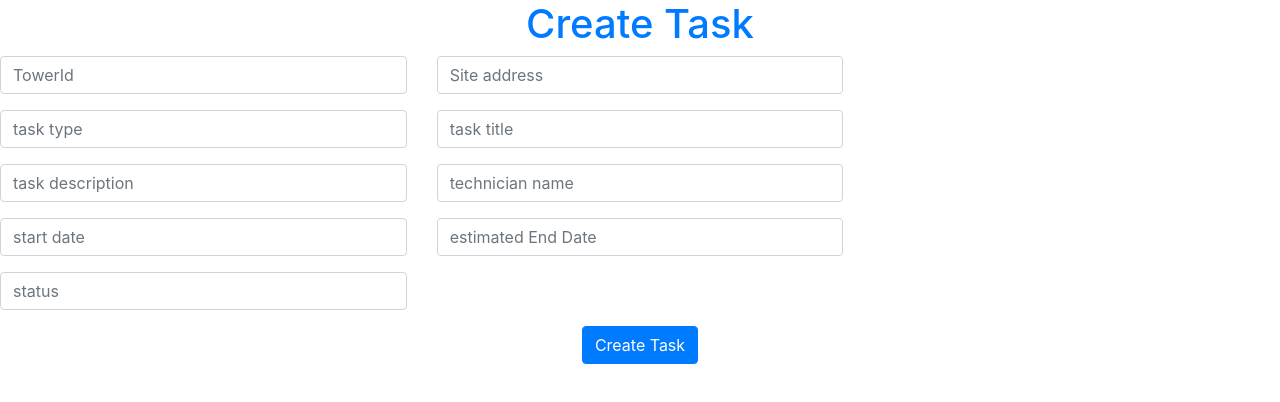
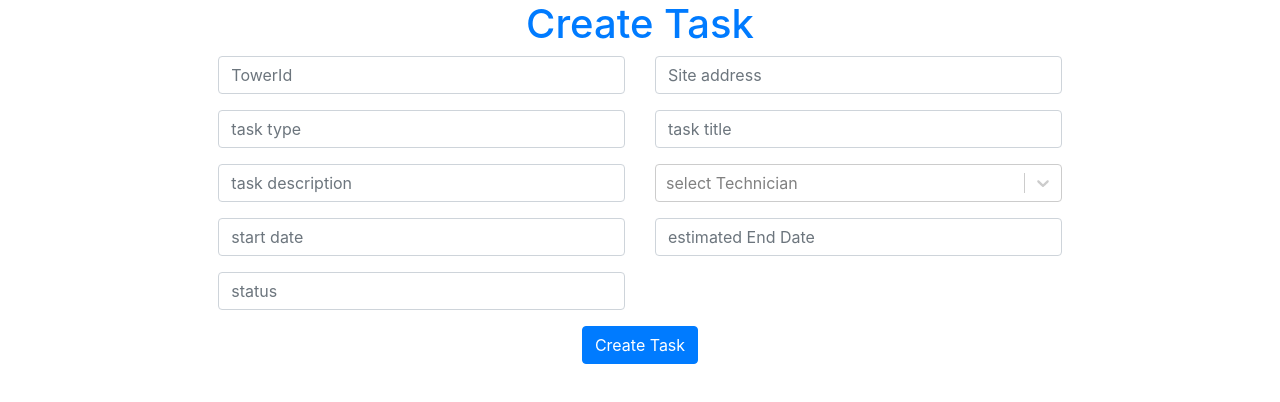
Before and after one commit to nishant827/TMS-POC-Frontend, a React (Create React App) app: page /createtask in a window 1280 px wide. Shown: the top 402 px of the page. Built offline with nearby package versions, Linux system fonts and the light colour scheme.

Commit message:
fixed select

```diff
--- a/src/Tasks/Components/CreateTask/CreateTaskPage.js
+++ b/src/Tasks/Components/CreateTask/CreateTaskPage.js
@@ -2,6 +2,7 @@ import React, { Fragment, useState } from "react";
 import { Link } from "react-router-dom";
 import { Row, Col } from "react-bootstrap";
 import Alert from "react-bootstrap/Alert";
+import Select from 'react-select';
 
 const CreateTaskPage = () => {
   const [formData, setFormData] = useState({
@@ -10,13 +11,17 @@ const CreateTaskPage = () => {
     taskType: "",
     taskTitle: "",
     taskDescription: "",
-    technicianName: "",
+    technicianName: null,
+    technicians: [
+      { value: 'sam', label:'Sam' },
+      { value: 'Smith', label: 'Smith'},
+      {value: 'Karen', label: 'Karen'}],
     startDate: "",
     estimatedEndDate: "",
     status: "",
   });
 
-  const { towerId, address, taskType, taskTitle, taskDescription, technicianName, startDate, estimatedEndDate, status } = formData;
+  const { towerId, address, taskType, taskTitle, taskDescription, technicianName, technicians,startDate, estimatedEndDate, status } = formData;
 
   const onChange = (e) => {
     setFormData({ ...formData, [e.target.name]: e.target.value });
@@ -27,13 +32,18 @@ const CreateTaskPage = () => {
       console.log( towerId, address, taskType, taskTitle, taskDescription, technicianName, startDate, estimatedEndDate, status);
       alert("Task created successfully!!");
   };
-
+  const handleTechnicianSelectChange = e => {
+    setFormData({ ...formData, [technicianName]: e[0].value });
+  };
   return (
     <Fragment>
       <h1 className="large text-primary">Create Task</h1>
       <form className="form" onSubmit={(e) => onSubmit(e)}>
+      <div className="row">
+        <div className="col-sm-2"></div>
+        <div className="col-sm-8">
           <div className= "row" >
-        <div className= "col-sm-4">
+            <div className= "col-sm-6">
               <div className="form-group">
                 <input
                   type="text"
@@ -45,7 +55,7 @@ const CreateTaskPage = () => {
                 />
               </div>
             </div>
-        <div className= "col-sm-4">
+            <div className= "col-sm-6">
               <div className="form-group">
                 <input
                   type="text"
@@ -60,7 +70,7 @@ const CreateTaskPage = () => {
 
           </div>
           <div className="row">
-        <div className= "col-sm-4">
+            <div className= "col-sm-6">
               <div className="form-group">
                 <input
                   type="text"
@@ -72,7 +82,7 @@ const CreateTaskPage = () => {
                 />
               </div>
             </div>
-        <div className= "col-sm-4">
+            <div className= "col-sm-6">
             <div className="form-group">
               <input
                 type="text"
@@ -86,7 +96,7 @@ const CreateTaskPage = () => {
             </div>
           </div>
           <div className="row">
-        <div className= "col-sm-4">
+            <div className= "col-sm-6">
               <div className="form-group">
                 <input
                   type="text"
@@ -98,21 +108,20 @@ const CreateTaskPage = () => {
                 />
               </div>
             </div>
-        <div className="col-sm-4">
+            <div className="col-sm-6">
               <div className="form-group">
-            <input
-              type="text"
-              className= "form-control input-lg"
-              placeholder="technician name"
-              name="technicianName"
-              value={technicianName}
-              onChange={(e) => onChange(e)}
+                <Select
+                  name="technicians"
+                  placeholder="select Technician"
+                  onChange={(e)=>handleTechnicianSelectChange(e)}
+                  options={technicians}
+                  isMulti= {true}
                 />
               </div>
             </div>
           </div>
           <div className="row">
-        <div className="col-sm-4">
+            <div className="col-sm-6">
               <div className="form-group">
                 <input
                   type="text"
@@ -124,7 +133,7 @@ const CreateTaskPage = () => {
                 />
               </div>
             </div>
-        <div className="col-sm-4">
+            <div className="col-sm-6">
               <div className="form-group">
                 <input
                   type="text"
@@ -138,7 +147,7 @@ const CreateTaskPage = () => {
             </div>
           </div>
           <div className="row">
-        <div className="col-sm-4">
+            <div className="col-sm-6">
               <div className="form-group">
                 <input
                   type="text"
@@ -151,6 +160,8 @@ const CreateTaskPage = () => {
               </div>
             </div>
           </div>
+        </div>
+        </div>
         <input type="submit" className="primary btn btn-primary" value="Create Task" />
       </form>
 
--- a/src/Tasks/Components/UpdateTask/UpdateTaskPage.js
+++ b/src/Tasks/Components/UpdateTask/UpdateTaskPage.js
@@ -37,11 +37,15 @@ const UpdateTaskPage = (props) => {
 
   const onSubmit = (e) => {
     e.preventDefault();
-      alert("Task created successfully!!");
+    console.log(e);
+      alert("Task Updated successfully!!");
   };
 
   const handleTechnicianSelectChange = e => {
+    console.log(technicianName);
+    console.log(e, e[0]);
     setFormData({ ...formData, [technicianName]: e[0].value });
+    console.log(technicianName)
   };
   const handleItemSelectChange = e => {
     setFormData({ ...formData, [item]: e.value });
@@ -51,8 +55,11 @@ const UpdateTaskPage = (props) => {
     <Fragment>
       <h1 className="large text-primary">Update Task</h1>
       <form className="form" onSubmit={(e) => onSubmit(e)}>
+        <div className= "row">
+        <div className="col-sm-2"></div>
+        <div className="col-sm-8">
           <div className= "row" >
-        <div className= "col-sm-4">
+            <div className= "col-sm-6">
               <div className="form-group">
                 <input
                   type="text"
@@ -64,7 +71,7 @@ const UpdateTaskPage = (props) => {
                 />
               </div>
             </div>
-        <div className= "col-sm-4">
+            <div className= "col-sm-6">
               <div className="form-group">
                 <input
                   type="text"
@@ -79,7 +86,7 @@ const UpdateTaskPage = (props) => {
 
           </div>
           <div className="row">
-        <div className= "col-sm-4">
+            <div className= "col-sm-6">
               <div className="form-group">
                 <input
                   type="text"
@@ -91,7 +98,7 @@ const UpdateTaskPage = (props) => {
                 />
               </div>
             </div>
-        <div className= "col-sm-4">
+            <div className= "col-sm-6">
             <div className="form-group">
               <input
                 type="text"
@@ -105,7 +112,7 @@ const UpdateTaskPage = (props) => {
             </div>
           </div>
           <div className="row">
-        <div className= "col-sm-4">
+            <div className= "col-sm-6">
               <div className="form-group">
                 <input
                   type="text"
@@ -117,21 +124,20 @@ const UpdateTaskPage = (props) => {
                 />
               </div>
             </div>
-        <div className="col-sm-4">
+            <div className="col-sm-6">
               <div className="form-group">
               <Select
                 name="technicians"
                 placeholder="select Technician"
-            value={item}
                 onChange={(e)=>handleTechnicianSelectChange(e)}
                 options={technicians}
-            isMulti= {true}
+                isMulti
               />
               </div>
             </div>
           </div>
           <div className="row">
-        <div className="col-sm-4">
+            <div className="col-sm-6">
               <div className="form-group">
                 <input
                   type="text"
@@ -143,7 +149,7 @@ const UpdateTaskPage = (props) => {
                 />
               </div>
             </div>
-        <div className="col-sm-4">
+            <div className="col-sm-6">
               <div className="form-group">
                 <input
                   type="text"
@@ -157,7 +163,7 @@ const UpdateTaskPage = (props) => {
             </div>
           </div>
           <div className="row">
-        <div className="col-sm-4">
+            <div className="col-sm-6">
               <div className="form-group">
                 <input
                   type="text"
@@ -169,16 +175,19 @@ const UpdateTaskPage = (props) => {
                 />
               </div>
             </div>
-        <div className="col-sm-4">
+            <div className="col-sm-6">
               <Select
                 placeholder="select item"
-            value={item}
                 onChange={(e)=>handleItemSelectChange(e)}
                 options={options}
+                isMulti
               />
             </div>
           </div>
         <input type="submit" className="primary btn btn-primary" value="Update Task" />
+      </div>
+      <div className="col-sm-2"></div>
+      </div>
       </form>
     </Fragment>
   );
```
Lines whose indentation alone changed are shown as unchanged.
